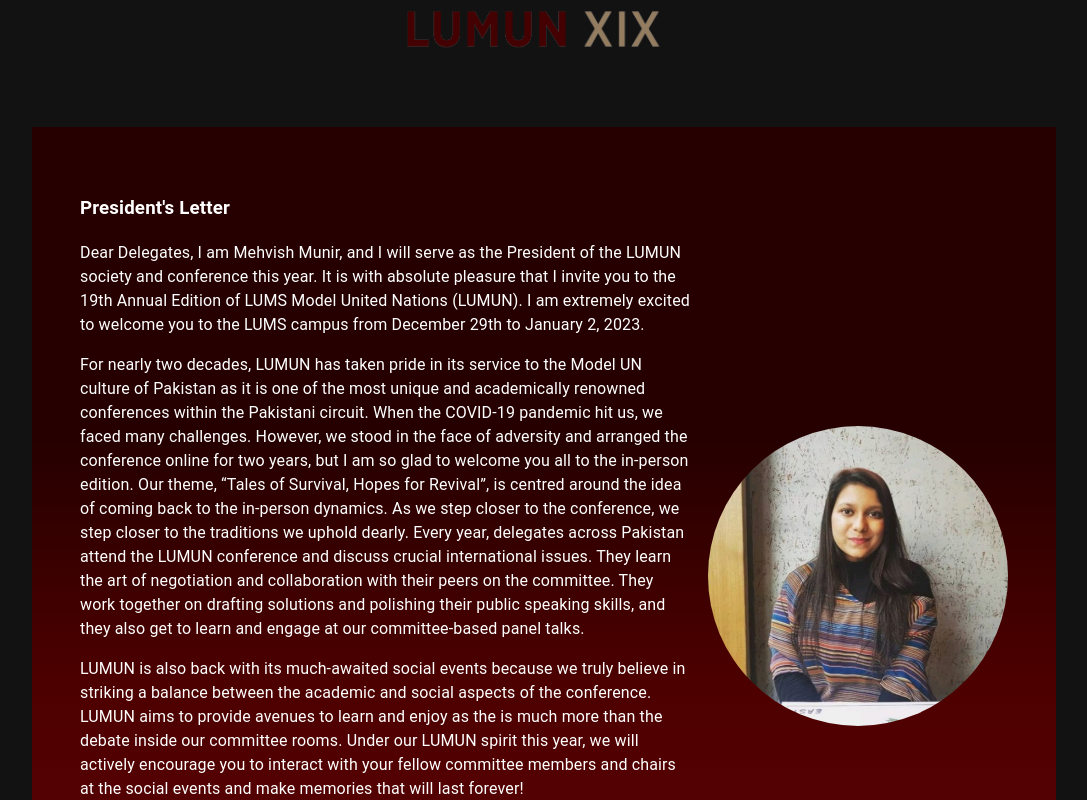
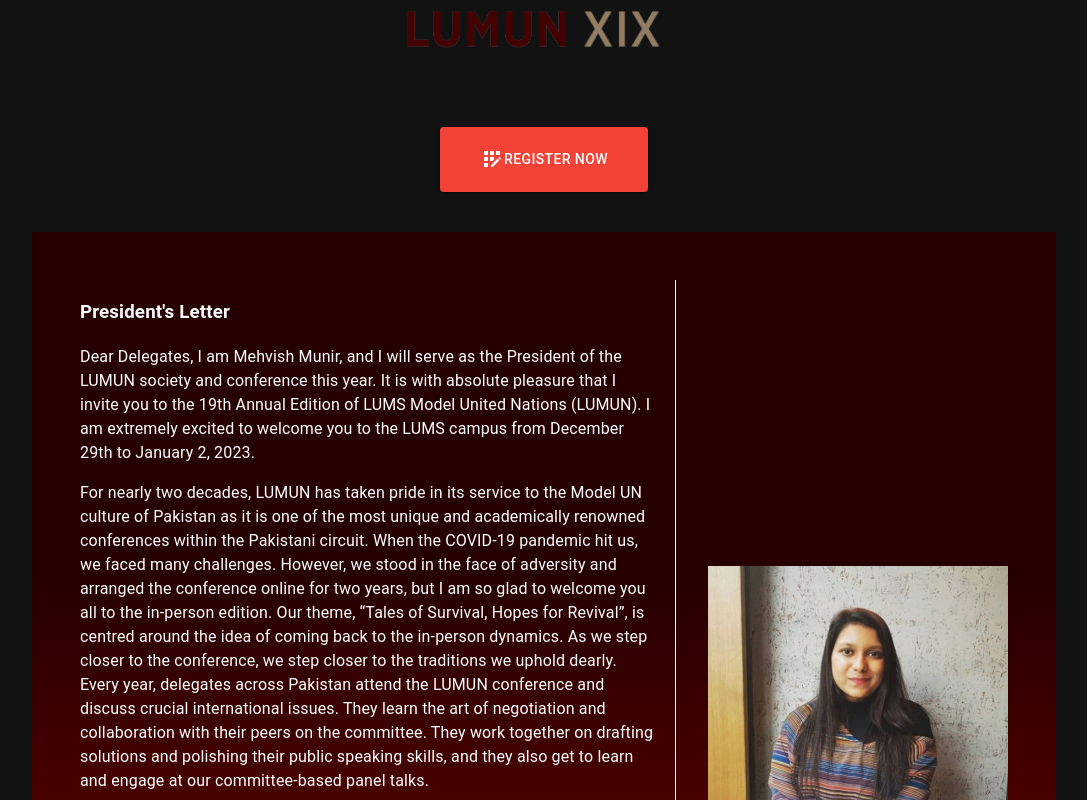
Before and after one commit to it-lumun/lumun-website, a Next.js app: page / in a window 1280 px wide. Shown: the part 600-1400 px from the top of the page, without its empty margins (96-1183 px from the left). Built offline with nearby package versions, Linux system fonts and the light colour scheme.

Commit message:
homepage 1

```diff
--- a/components/Footer.jsx
+++ b/components/Footer.jsx
@@ -17,7 +17,7 @@
             justifyContent: "center",
             alignItems: "center"
         }}>
-            <Stack spacing={2} direction>
+            <Stack spacing={2} direction="row">
                 {links.facebook &&
                     <Link href={links.facebook} target="_blank" rel="noopener noreferrer">
                         <IconButton>
--- a/components/Letter.jsx
+++ b/components/Letter.jsx
@@ -2,9 +2,15 @@
 import { Stack, Box, css } from '@mui/material'
 import Image from 'next/image'
 
+// Hooks
+import useWindowSize from '../hooks/useWindowSize'
+
 // MarkupText takes a component and renders it as a simple markup
 // photo takes up the photo to be rendered
 export default function Letter({ MarkupText, photo }) {
+
+    const { width } = useWindowSize()
+
     return (
         <div style={{
             maxWidth: '80vw',
@@ -16,11 +22,16 @@
                 <MarkupText />
 
                 {   // if photo is not null, render it
-                    photo && <Box display='flex' textAlign='center' alignItems='center'>
+                    photo && width > 1200 && <Box display='flex' textAlign='center' alignItems='center'
+                        sx={{
+                            borderLeft: '1px solid #fff',
+                            paddingLeft: '2rem'
+                        }}
+                    >
                         <Image
                             src={photo}
                             alt='LUMUN Logo'
-                            style={{ borderRadius: '50%' }}
+                            // style={{ borderRadius: '50%' }}
                             width={300}
                             height={300}
                         />
--- /dev/null
+++ b/hooks/useWindowSize.js
@@ -0,0 +1,19 @@
+import { useState, useEffect } from "react"
+
+export default function useWindowSize() {
+    const [size, setSize] = useState([0, 0])
+
+    useEffect(() => {
+        const updateSize = () => {
+            setSize([window.innerWidth, window.innerHeight])
+        }
+        window.addEventListener("resize", updateSize)
+        updateSize()
+        return () => window.removeEventListener("resize", updateSize)
+    }, [])
+
+    return {
+        width: size[0],
+        height: size[1]
+    }
+}
--- a/pages/index.js
+++ b/pages/index.js
@@ -1,15 +1,23 @@
 import Head from 'next/head'
 import Image from 'next/image'
+import Link from 'next/link'
 import styles from '../styles/Home.module.css'
+
+// Components
 import Footer from '../components/Footer'
 import Letter from '../components/Letter'
 
+// Material UI
+import { Box, Button } from '@mui/material'
+import AppRegistrationIcon from '@mui/icons-material/AppRegistration'
+
+// Data
 import President_Letter from '../data/President_letter'
 import logo from '../data/logo.png'
 import president_pic from '../data/profile_pics/president.jpg'
-import { Box } from '@mui/material'
 
 export default function Home() {
+
   return (
     <div className={styles.container}>
       <Head>
@@ -29,6 +37,23 @@
           />
         </Box>
 
+        <Link
+          href='https://register.lums.edu.pk'
+          rel='noopener noreferrer'
+          target='_blank'
+        >
+          <Button
+            variant='contained'
+            color='error'
+            sx={{
+              marginBottom: '40px',
+              padding: '20px 40px'
+            }}
+          >
+            <AppRegistrationIcon/> REGISTER NOW
+          </Button>
+        </Link>
+
         <Letter
           MarkupText={President_Letter}
           photo={president_pic}
```
Also changed, not shown: pages/ambassador.js (+17 -2 lines), pages/committees.js (+18 -3 lines), pages/faqs.js (+17 -4 lines).
